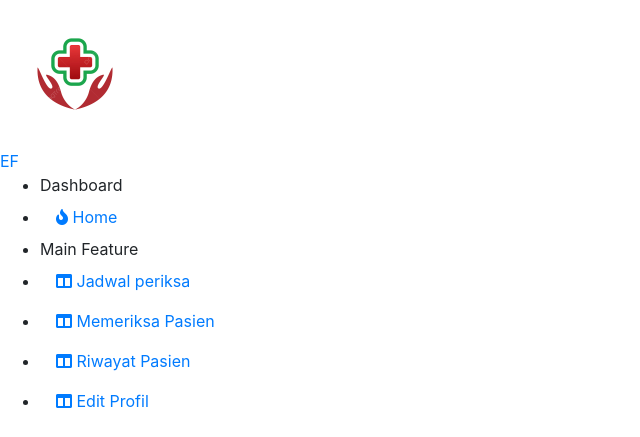
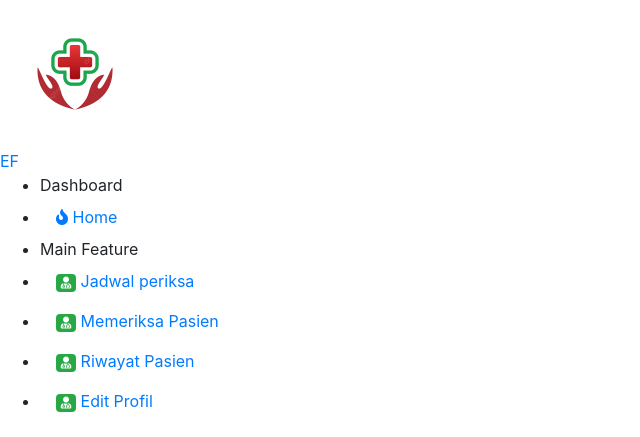
Before and after one commit to Akzz07/klinikBk, a PHP site: page /bimbinganKarir/layout/_doktop.php in a window 1280 px wide. Shown: the part 533-970 px from the top of the page, without its empty margins (0-640 px from the left). Run offline with PHP 8.4, Linux system fonts and the light colour scheme; the visitor is signed in with stand-in values (Sample User, id 1).

Commit message:
Update _doksidenav.php

```diff
--- a/layout/_doksidenav.php
+++ b/layout/_doksidenav.php
@@ -17,28 +17,28 @@ require_once '../helper/globals.php';
       <li><a class="nav-link" href="index.php"><i class="fas fa-fire"></i> <span>Home</span></a></li>
       <li class="menu-header">Main Feature</li>
       <li class="dropdown">
-        <a href="#" class="nav-link has-dropdown" data-toggle="dropdown"><i class="fas fa-columns"></i> <span>Jadwal periksa</span></a>
+        <a href="#" class="nav-link has-dropdown" data-toggle="dropdown"><i class="badge badge-success fas fa-user-md"> </i> <span>Jadwal periksa</span></a>
         <ul class="dropdown-menu">
           <li><a class="nav-link" href="../jadwalperiksa/index.php">Lihat jadwal</a></li>
           <li><a class="nav-link" href="../jadwalperiksa/create.php">Tambah Jadwal</a></li>
         </ul>
       </li>
       <li class="dropdown">
-        <a href="#" class="nav-link has-dropdown" data-toggle="dropdown"><i class="fas fa-columns"></i> <span>Memeriksa Pasien</span></a>
+        <a href="#" class="nav-link has-dropdown" data-toggle="dropdown"><i class="badge badge-success fas fa-user-md"> </i> <span>Memeriksa Pasien</span></a>
         <ul class="dropdown-menu">
           <li><a class="nav-link" href="../memeriksapasien/index.php">Lihat</a></li>
           <!-- <li><a class="nav-link" href="../pasien/create.php">Tambah Data</a></li> -->
         </ul>
       </li>
       <li class="dropdown">
-        <a href="#" class="nav-link has-dropdown" data-toggle="dropdown"><i class="fas fa-columns"></i> <span>Riwayat Pasien</span></a>
+        <a href="#" class="nav-link has-dropdown" data-toggle="dropdown"><i class="badge badge-success fas fa-user-md"> </i> <span>Riwayat Pasien</span></a>
         <ul class="dropdown-menu">
           <li><a class="nav-link" href="../riwayatpasien/index.php">Lihat</a></li>
           <!-- <li><a class="nav-link" href="../poli/create.php">Tambah Data</a></li> -->
         </ul>
       </li>
       <li class="dropdown">
-        <a href="#" class="nav-link has-dropdown" data-toggle="dropdown"><i class="fas fa-columns"></i> <span>Edit Profil</span></a>
+        <a href="#" class="nav-link has-dropdown" data-toggle="dropdown"><i class="badge badge-success fas fa-user-md"> </i> <span>Edit Profil</span></a>
         <ul class="dropdown-menu">
           <li><a class="nav-link" href="../editdokter/index.php">Edit</a></li>
           <!-- <li><a class="nav-link" href="../obat/create.php">Tambah Obat</a></li> -->
```
